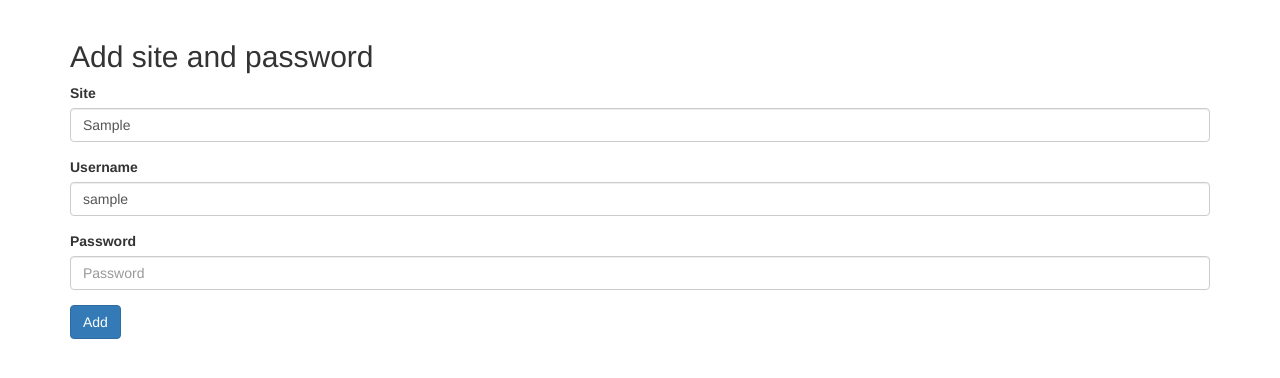
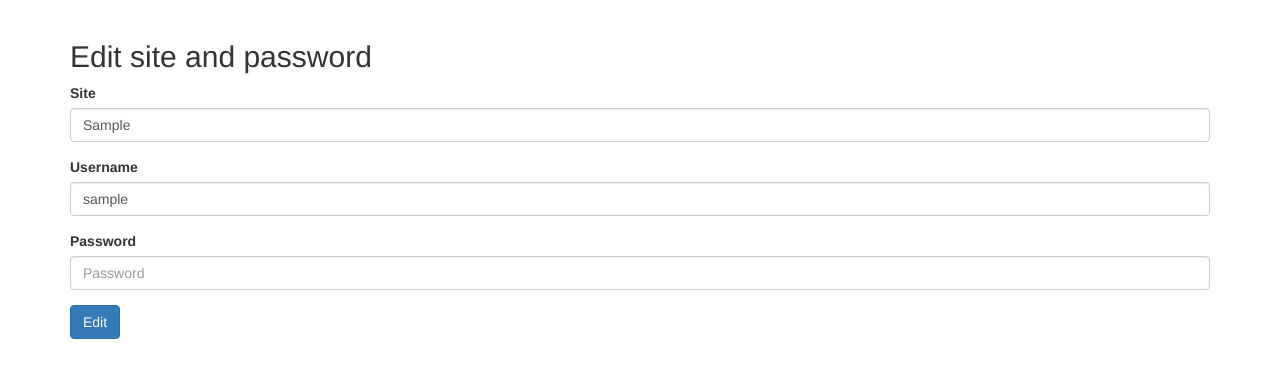
Before and after one commit to Traceur27/password_manager, a Django app: page /edit-password/1/ in a window 1280 px wide. Shown: the part 52-430 px from the top of the page. Run offline with Django 3.2, Linux system fonts and the light colour scheme; a user stored in the database is signed in; tables that the repository leaves empty hold one stand-in row (values such as "Sample post"); some libraries are stand-ins or nearby versions.

Commit message:
Fix edit form and add form

```diff
--- a/zpr/password_manager/templates/password_manager_form.html
+++ b/zpr/password_manager/templates/password_manager_form.html
@@ -5,13 +5,13 @@
 {% bootstrap_messages %}
 
 {% block content %}
-<h2> Add site and password </h2>
+<h2> {{ command }} site and password </h2>
 <form action="/add-password/" method="post" class="form">
     {% csrf_token %}
     {% bootstrap_form form %}
     {% buttons %}
         <button type="submit" class="btn btn-primary">
-            {% bootstrap_icon "plus" %} Add
+            {% bootstrap_icon "{{ image }}" %} {{ command }}
         </button>
     {% endbuttons %}
 </form>
--- a/zpr/password_manager/views.py
+++ b/zpr/password_manager/views.py
@@ -47,7 +47,7 @@ def add_password_entry(request):
         messages.success(request, 'Password added successfully.')
         return redirect(reverse('index'))
 
-    context = {"form": form}
+    context = {"form": form, "command": "Add", "image": "plus"}
     return render(request, "password_manager_form.html", context)
 
 
@@ -60,5 +60,5 @@ def edit_password(request, id = None):
         instance.save()
         return redirect(reverse("index"))
 
-    context = {"form": form}
+    context = {"form": form, "command": "Edit", "image":"pencil"}
     return render(request, "password_manager_form.html", context)
```
